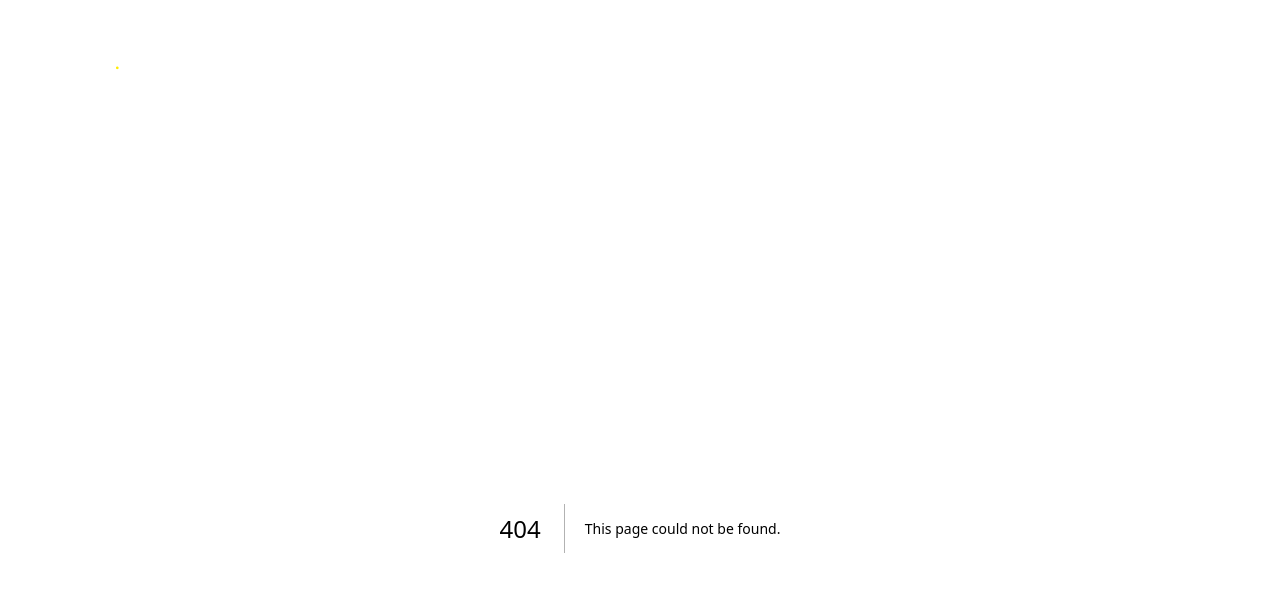
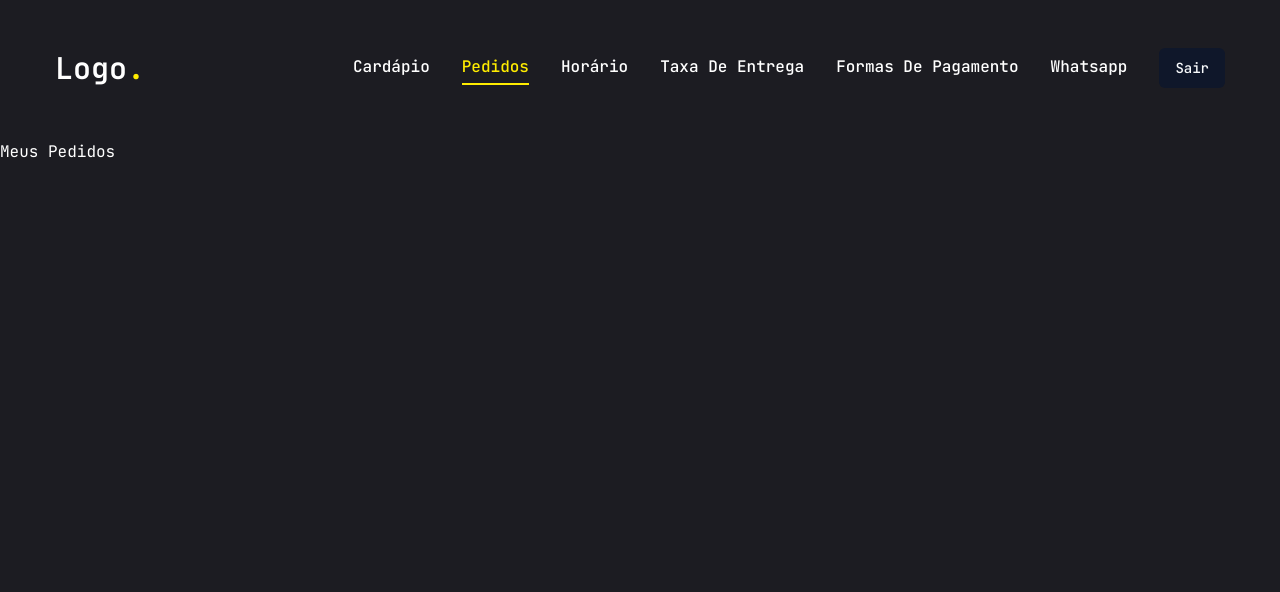
Before and after one commit to sergingroisman/meal-maker, a Next.js app: page /meus-pedidos in a window 1280 px wide. Before the commit this address had no page. Shown: the top 592 px of the page. Built offline with nearby package versions, Linux system fonts and the light colour scheme.

Commit message:
chore: initial commit

```diff
--- /dev/null
+++ b/app/formas-pagamento/page.jsx
@@ -0,0 +1,7 @@
+const FormasPagamento = () => {
+  return (
+    <div>Formas Pagamento</div>
+  )
+}
+
+export default FormasPagamento
--- /dev/null
+++ b/app/horario-funcionamento/page.jsx
@@ -0,0 +1,7 @@
+const HorarioFuncionamento = () => {
+  return (
+    <div>Horario funcionamento page</div>
+  )
+}
+
+export default HorarioFuncionamento
--- a/app/layout.jsx
+++ b/app/layout.jsx
@@ -1,27 +1,30 @@
-import { JetBrains_Mono } from "next/font/google";
-import "./globals.css";
+import { JetBrains_Mono } from "next/font/google"
+import "./globals.css"
 
 // components
-import Header from "@/components/Header";
+import Header from "@/components/Header"
+import PageTransition from "@/components/PageTransition"
+import StairTransition from "@/components/StairTransition"
 
 const jetbrainsMono = JetBrains_Mono({
   subsets: ["latin"],
   weight: ["100", "200", "300", "400", "500", "600", "700", "800"],
   variable: '--font-jetbrainsMono'
-});
+})
 
 export const metadata = {
   title: "Create Next App",
   description: "Generated by create next app",
-};
+}
 
 export default function RootLayout({ children }) {
   return (
     <html lang="en">
       <body className={jetbrainsMono.variable}>
         <Header />
-        {children}
+        <StairTransition />
+        <PageTransition>{children}</PageTransition>
       </body>
     </html>
-  );
+  )
 }
--- /dev/null
+++ b/app/meus-pedidos/page.jsx
@@ -0,0 +1,7 @@
+const MeusPedidos = () => {
+  return (
+    <div>Meus Pedidos</div>
+  )
+}
+
+export default MeusPedidos
--- a/app/page.jsx
+++ b/app/page.jsx
@@ -1,6 +1,6 @@
 const Home = () => {
   return (
-    <div>Home</div>
+    <div>Home Page</div>
   );
 }
 
--- /dev/null
+++ b/app/taxa-entrega/page.jsx
@@ -0,0 +1,7 @@
+const TaxaEntrega = () => {
+  return (
+    <div>Taxa Entrega page</div>
+  )
+}
+
+export default TaxaEntrega
--- a/components/Header.jsx
+++ b/components/Header.jsx
@@ -1,17 +1,50 @@
 import Link from "next/link";
 
+// components
+import Nav from "./Nav";
+import { Button } from "./ui/button";
+
+
+
 const Header = () => {
+  const signSignOutBtn = (loggedIn) => {
+    if (!loggedIn) {
+      return (
+        <Link href="/sign-in">
+          <Button>Minha conta</Button>
+        </Link>
+      )
+    }
+
+    return (
+      <Link href="/sign-out">
+        <Button>Sair</Button>
+      </Link>
+    )
+  }
+
   return (
     <header className="py-8 xl:py-12 text-white">
-      <div className="container mx-auto">
+      <div className="container mx-auto flex justify-between items-center">
         {/* logo */}
         <Link href="/">
-          <h1>
-            Header<span className="text-accent">.</span>
+          <h1 className="text-3xl font-semibold">
+            Logo<span className="text-accent">.</span>
           </h1>
         </Link>
 
-        {/* desktop nav */}
+        {/* desktop nav & sign-in button */}
+        <div className="hidden xl:flex items-center gap-8">
+          <Nav />
+
+          {signSignOutBtn(true)}
+        </div>
+
+        {/* mobile nav */}
+        <div className="xl:hidden">
+          mobile nav
+        </div>
+
       </div>
     </header>
   );
--- /dev/null
+++ b/components/Nav.jsx
@@ -0,0 +1,50 @@
+"use client"
+
+import Link from "next/link"
+import { usePathname } from "next/navigation"
+
+const links = [
+  {
+    name: "cardápio",
+    path: "/",
+  },
+  {
+    name: "pedidos",
+    path: "/meus-pedidos",
+  },
+  {
+    name: "horário",
+    path: "/horario-funcionamento",
+  },
+  {
+    name: "taxa de entrega",
+    path: "/taxa-entrega",
+  },
+  {
+    name: "formas de pagamento",
+    path: "/formas-pagamento",
+  },
+  {
+    name: "Whatsapp",
+    path: "/fale-conosco",
+  },
+]
+
+const Nav = () => {
+  const pathname = usePathname()
+
+  return <nav className="flex gap-8">
+    {links.map((link, index) => {
+      return (
+        <Link
+          href={link.path}
+          key={index}
+          className={`${link.path === pathname && "text-accent border-b-2 border-accent"} capitalize font-medium hover:text-accent transition-all`}>
+          {link.name}
+        </Link>
+      )
+    })}
+  </nav>
+}
+
+export default Nav
--- /dev/null
+++ b/components/PageTransition.jsx
@@ -0,0 +1,25 @@
+"use client"
+
+import { motion, AnimatePresence } from "framer-motion"
+import { usePathname } from "next/navigation"
+
+const PageTransition = ({children}) => {
+  const pathname = usePathname()
+  return (
+    <AnimatePresence>
+      <div key={pathname}>
+        <motion.div
+          initial={{ opacity: 1 }}
+          animate={{
+            opacity: 0,
+            trasition: { delay: 1, duration: 0.4, ease: "easeInOut" }
+          }}
+          className="h-screen w-screen fixed bg-primary top-0 pointer-events-none"
+        />
+        {children}
+      </div>
+    </AnimatePresence>
+  )
+}
+
+export default PageTransition
--- /dev/null
+++ b/components/StairTransition.jsx
@@ -0,0 +1,24 @@
+"use client"
+
+import { AnimatePresence } from "framer-motion"
+import { usePathname } from "next/navigation"
+
+// components
+import Stairs from "./Stairs"
+
+// motion
+
+const StairTransition = () => {
+  const pathname = usePathname()
+  return (
+    <AnimatePresence mode="wait">
+      <div key={pathname}>
+        <div className="h-scren w-screen fixed top-0 left-0 right-0 pointer-events-none z-40 flex">
+          <Stairs />
+        </div>
+      </div>
+    </AnimatePresence>
+  )
+}
+
+export default StairTransition
--- /dev/null
+++ b/components/Stairs.jsx
@@ -0,0 +1,59 @@
+import { motion, useMotionValue, useTransform } from "framer-motion"
+
+// variants
+const stairAnimation = {
+  "initial": {
+    top: "0%",
+  },
+  "animate": {
+    top: "100%",
+  },
+  "exit": {
+    top: ["100%" ,"0%"],
+  }
+}
+
+// calcula o index reverso para os degraus diminuir gradativamente
+const reverseIndex = (index) => {
+  const totalSteps = 6
+  return totalSteps - index - 1
+}
+
+const Stairs = () => {
+  const x = useMotionValue({ start: 0, end: 100 });
+  const y = useTransform(x, (value) => value.end - value.start);
+
+  return (
+    <>
+      {/*
+      Renderiza 6 divs de movimento, cada uma representa um degrau da escada.
+      Cada div irá ter a mesma animação definida pelo objeto stairAnimation.
+      O delay de cada div é calculado "sinamically" baseada na sua index reversa,
+      criando um efeito de degraus, diminuindo gradativamente para cada degrau
+    */}
+      {[...Array(6)].map((_, index) => {
+        return (
+          <motion.div
+            key={index}
+            style={{
+              x: x.start,
+              opacity: y,
+            }}
+            variants={stairAnimation}
+            initial="initial"
+            animate="animate"
+            exit="exit"
+            transition={{
+              duration: 0.4,
+              ease: "easeInOut",
+              delay: reverseIndex(index) * 0.1
+            }}
+            className="h-full w-full bg-white relative"
+          />
+        )
+      })}
+    </>
+  )
+}
+
+export default Stairs
--- a/package.json
+++ b/package.json
@@ -17,6 +17,7 @@
     "@radix-ui/react-tooltip": "^1.1.2",
     "class-variance-authority": "^0.7.0",
     "clsx": "^2.1.1",
+    "framer-motion": "^11.3.8",
     "lucide-react": "^0.408.0",
     "next": "14.2.5",
     "react": "^18",
```
Also changed, not shown: 2 other files (tests, documents, lock files or other folders).
